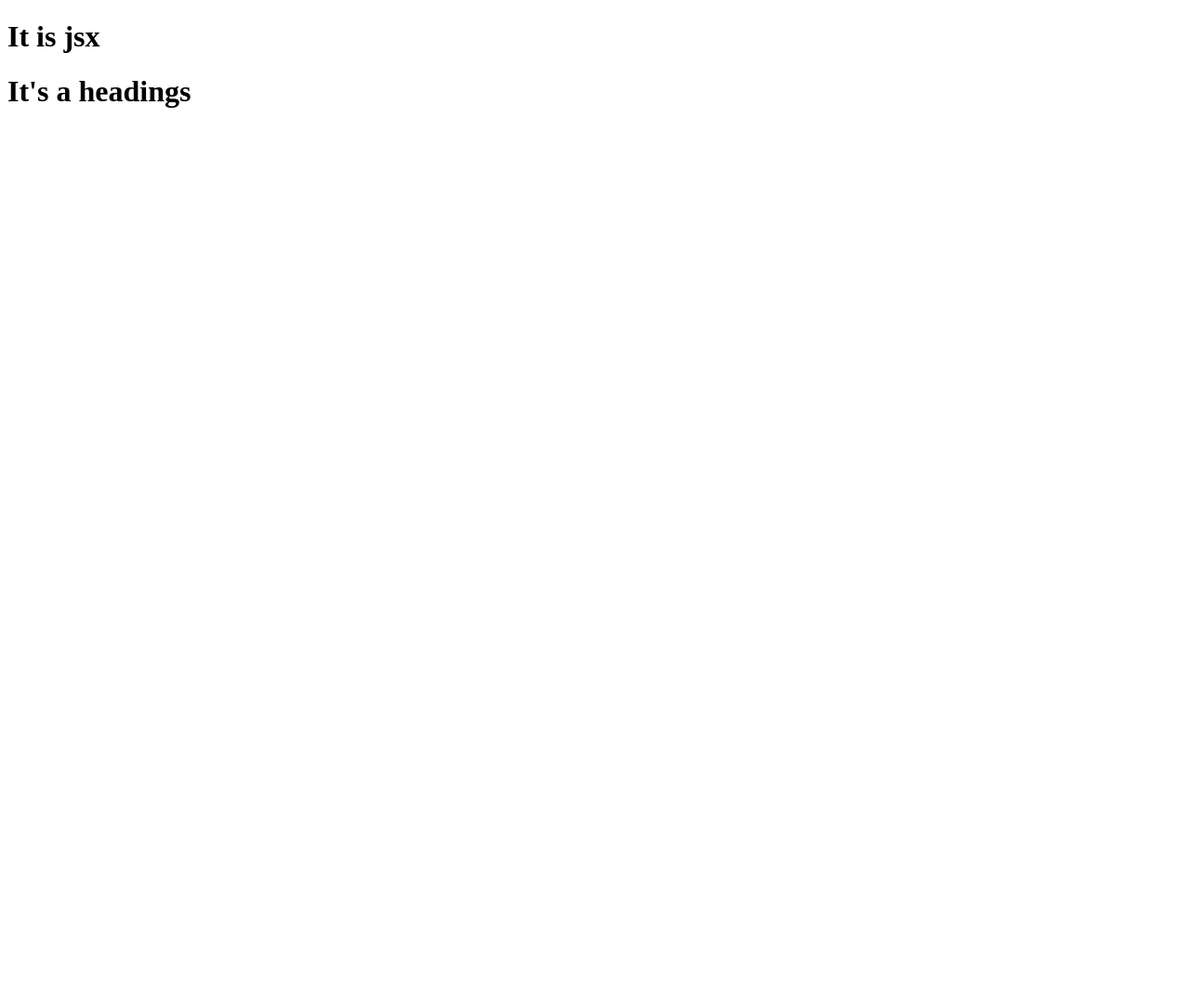
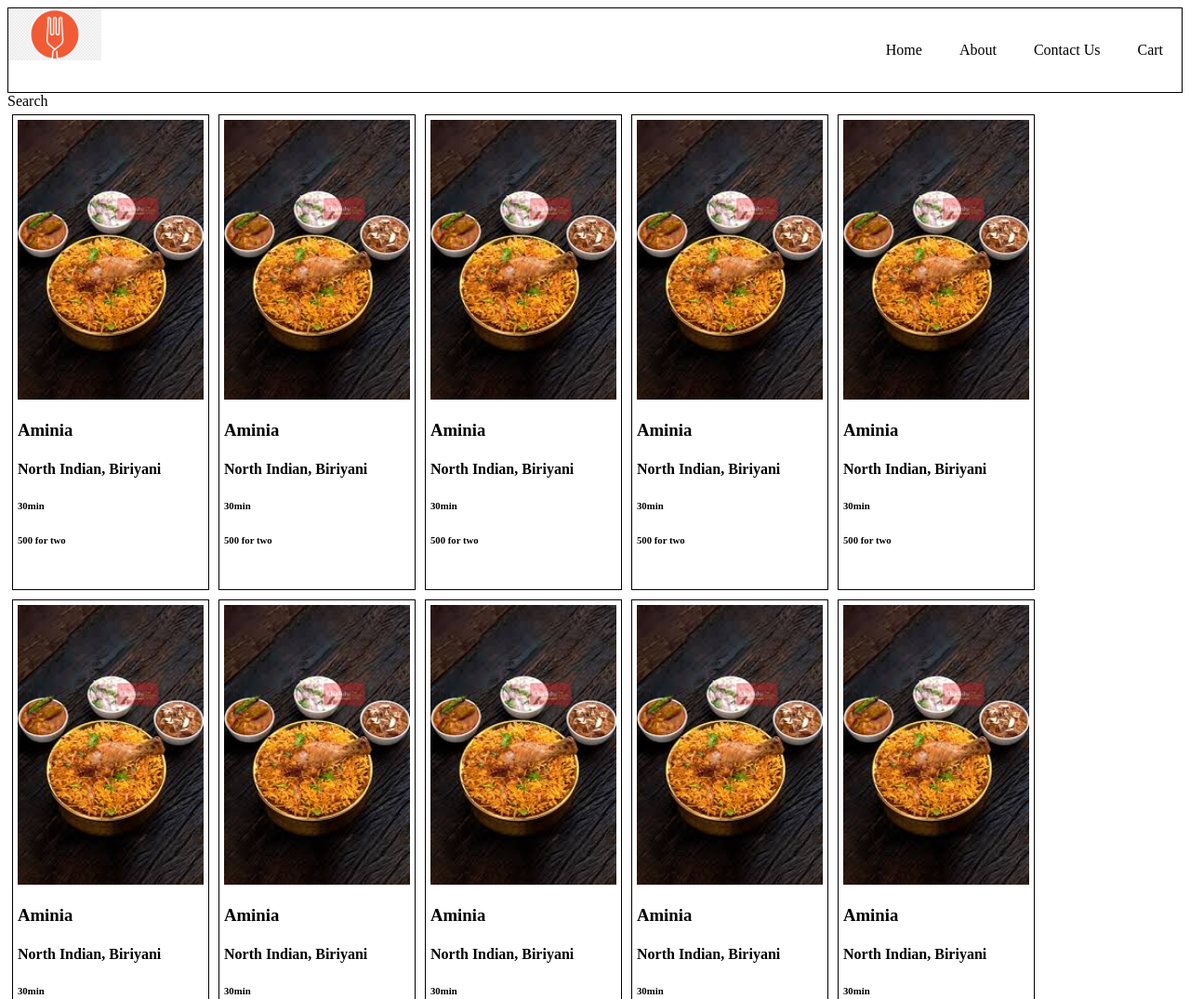
Before and after one commit to dity51028/namaste-react, a React app: page / in a window 1280 px wide. Shown: the top 1075 px of the page at 93% size. Before the commit the page ends 800 px from the top, so only its background shows below. Built offline with nearby package versions, Linux system fonts and the light colour scheme.

Commit message:
food app design

```diff
--- a/App.js
+++ b/App.js
@@ -1,20 +1,76 @@
 import React from 'react';
 import ReactDOM from 'react-dom/client'
+import logo from './assets/logo.png'
+import biriyani from './assets/biriyani.jpeg'
 
-const heading = React.createElement(
-    "h1",
-    { id: "heading" },
-    "hello from react"
-  );
+const Header = () => {
+  return (
+    <div className='header'>
+      <div>
+        <img className='logo'
+        src={logo}/>
+      </div>
+      <div className='nav-items'>
+        <ul>
+          <li>Home</li>
+          <li>About</li>
+          <li>Contact Us</li>
+          <li>Cart</li>
 
- const jsxHeading = <h1>It is jsx</h1>
- const Component = () => (
-  <div>
-    {jsxHeading}
-    <h1>It's a headings</h1>
-  </div>
- );
+        </ul>
+      </div>
+    </div>
+  )
+}
+
+const CardContainer = () =>{
+  return(
+    <div className='card-container'>
+
+        <img className='img' src={biriyani}/>
+        <h3>Aminia</h3>
+        <h4>North Indian, Biriyani</h4>
+        <h6>30min</h6>
+        <h6>500 for two</h6>
+
+    </div>
+  )
+}
+
+const Body = () => {
+  return (
+    <div className='body'>
+      <div>Search</div>
+      <div className='res-container'>
+        <CardContainer/>
+        <CardContainer/>
+        <CardContainer/>
+        <CardContainer/>
+        <CardContainer/>
+        <CardContainer/>
+        <CardContainer/>
+        <CardContainer/>
+        <CardContainer/>
+        <CardContainer/>
+      </div>
+
+
+    </div>
+  )
+}
+
+const AppALayout = () => {
+  return(
+    <div className='app'>
+
+      <Header/>
+      <Body/>
+      /**footer */
+    </div>
+  )
+
+}
 
 const root = ReactDOM.createRoot(document.getElementById('root'));
 
-root.render(<Component/>)
+root.render(<AppALayout/>)
--- a/index.css
+++ b/index.css
@@ -1,3 +1,38 @@
-#heading{
-    color: rebeccapurple;
+.header{
+    display: flex;
+    justify-content: space-between;
+    border: 1px solid black;
 }
+.logo {
+    width: 100px;
+}
+.nav-items ul{
+    display: flex;
+    list-style-type: none;
+
+}
+.nav-items ul li{
+    padding: 10px;
+    margin: 10px;
+}
+.res-container{
+    display: flex;
+    flex-wrap: wrap;
+}
+.card-container{
+    margin: 5px;
+    padding: 5px;
+    width: 200px;
+    height: 500px;
+    border: 1px solid black;
+}
+
+.card-container:hover{
+    background-color: rgb(197, 205, 205);
+    cursor: pointer;
+}
+
+.img{
+    width: 100%;
+
+}
```
Also changed, not shown: assets/biriyani.jpeg (added), assets/logo.png (added), dist/biriyani.3a06bcb7.jpeg (added), dist/logo.f0c67fd0.png (added), 4 other files.
